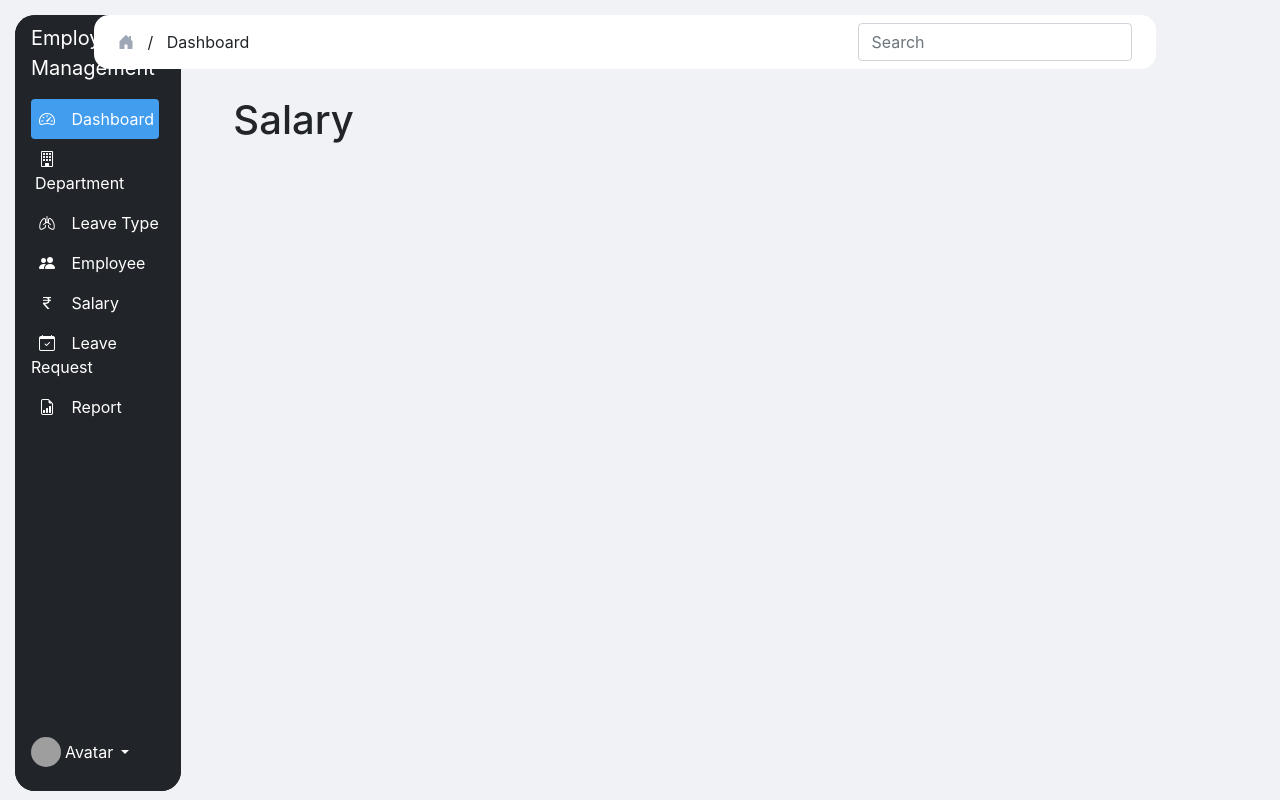
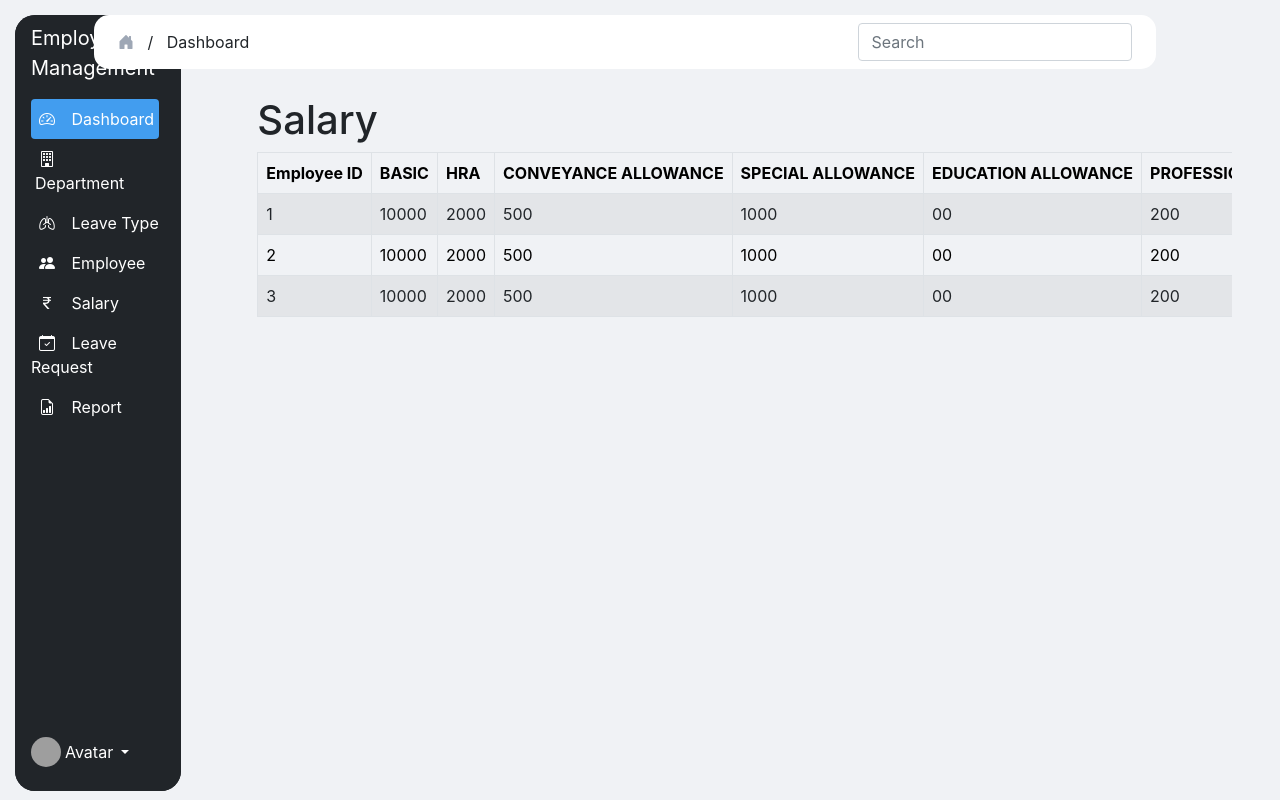
Before and after one commit to saijamii/employee-management, a React (Create React App) app: page /app/salary in a window 1280 px wide. Built offline with nearby package versions, Linux system fonts and the light colour scheme; grey boxes are pictures that could not be loaded.

Commit message:
Salary Component basic ui

```diff
--- a/src/Pages/Employee/Salary.js
+++ b/src/Pages/Employee/Salary.js
@@ -1,9 +1,95 @@
-import React from 'react';
+import React, { useEffect } from 'react';
 
 const Salary = () => {
+    useEffect(() => {
+        document.documentElement.classList.add("salary");
+        return () => {
+            document.documentElement.classList.remove("salary");
+        };
+    }, []);
+
     return (
-        <h1>Salary</h1>
-    )
+        <div className="container">
+            <h1>Salary</h1>
+            <div className="table-responsive">
+                <table className="table table-bordered table-striped">
+                    <thead>
+                        <tr>
+                            <th className="text-nowrap">Employee ID</th>
+                            <th className="text-nowrap">BASIC</th>
+                            <th className="text-nowrap">HRA</th>
+                            <th className="text-nowrap">CONVEYANCE ALLOWANCE</th>
+                            <th className="text-nowrap">SPECIAL ALLOWANCE</th>
+                            <th className="text-nowrap">EDUCATION ALLOWANCE</th>
+                            <th className="text-nowrap">PROFESSIONAL TAX</th>
+                            <th className="text-nowrap">MEDICAL ALLOWANCE</th>
+                            <th className="text-nowrap">MONTH</th>
+                            <th className="text-nowrap">YEAR</th>
+                            <th className="text-nowrap">GROUP INSURANCE</th>
+                            <th className="text-nowrap">INCOME TAX</th>
+                            <th className="text-nowrap">PROVIDENT FUND</th>
+                            <th className="text-nowrap">GROSS</th>
+                            <th className="text-nowrap">NET PAY</th>
+                        </tr>
+                    </thead>
+                    <tbody>
+                        <tr>
+                            <td className="text-nowrap">1</td>
+                            <td className="text-nowrap">10000</td>
+                            <td className="text-nowrap">2000</td>
+                            <td className="text-nowrap">500</td>
+                            <td className="text-nowrap">1000</td>
+                            <td className="text-nowrap">00</td>
+                            <td className="text-nowrap">200</td>
+                            <td className="text-nowrap">300</td>
+                            <td className="text-nowrap">January</td>
+                            <td className="text-nowrap">2024</td>
+                            <td className="text-nowrap">1000</td>
+                            <td className="text-nowrap">500</td>
+                            <td className="text-nowrap">800</td>
+                            <td className="text-nowrap">14000</td>
+                            <td className="text-nowrap">12000</td>
+                        </tr>
+                        <tr>
+                            <td className="text-nowrap">2</td>
+                            <td className="text-nowrap">10000</td>
+                            <td className="text-nowrap">2000</td>
+                            <td className="text-nowrap">500</td>
+                            <td className="text-nowrap">1000</td>
+                            <td className="text-nowrap">00</td>
+                            <td className="text-nowrap">200</td>
+                            <td className="text-nowrap">300</td>
+                            <td className="text-nowrap">January</td>
+                            <td className="text-nowrap">2024</td>
+                            <td className="text-nowrap">1000</td>
+                            <td className="text-nowrap">500</td>
+                            <td className="text-nowrap">800</td>
+                            <td className="text-nowrap">14000</td>
+                            <td className="text-nowrap">12000</td>
+                        </tr>
+                        <tr>
+                            <td className="text-nowrap">3</td>
+                            <td className="text-nowrap">10000</td>
+                            <td className="text-nowrap">2000</td>
+                            <td className="text-nowrap">500</td>
+                            <td className="text-nowrap">1000</td>
+                            <td className="text-nowrap">00</td>
+                            <td className="text-nowrap">200</td>
+                            <td className="text-nowrap">300</td>
+                            <td className="text-nowrap">January</td>
+                            <td className="text-nowrap">2024</td>
+                            <td className="text-nowrap">1000</td>
+                            <td className="text-nowrap">500</td>
+                            <td className="text-nowrap">800</td>
+                            <td className="text-nowrap">14000</td>
+                            <td className="text-nowrap">12000</td>
+                        </tr>
+                        {/* Add more rows here as needed */}
+                    </tbody>
+                </table>
+            </div>
+        </div>
+    );
 }
 
 export default Salary;
```
